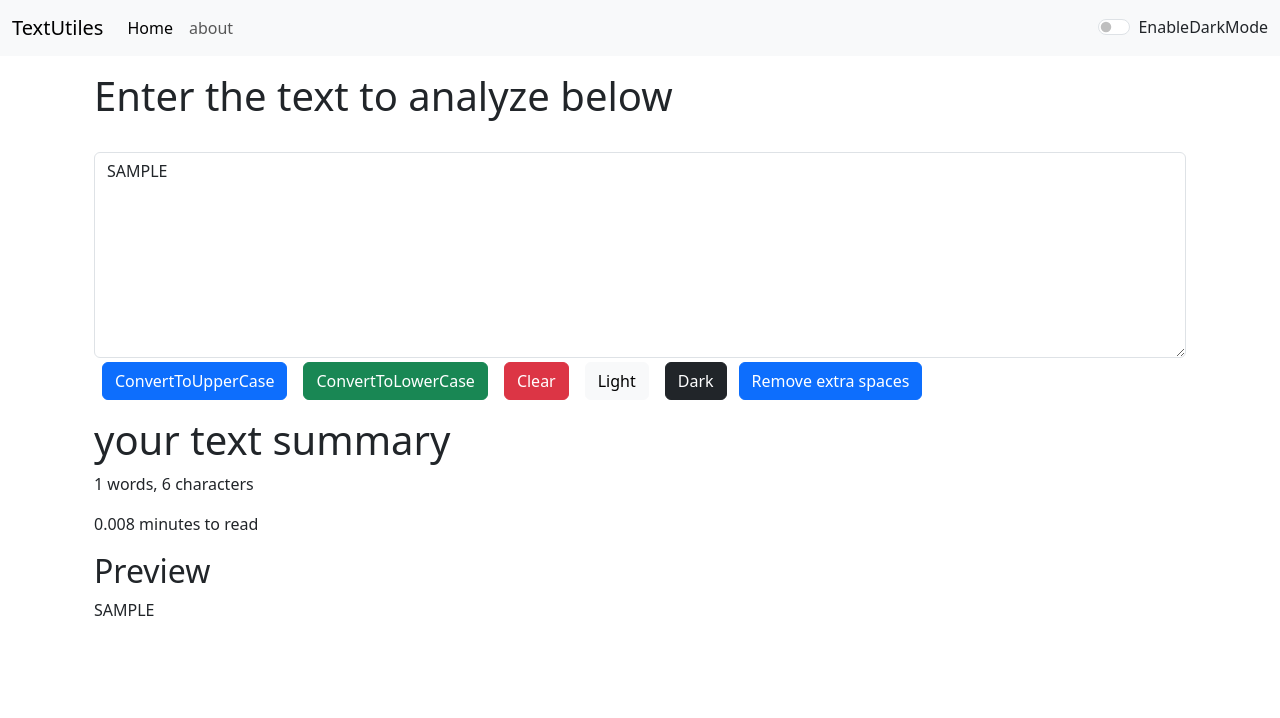
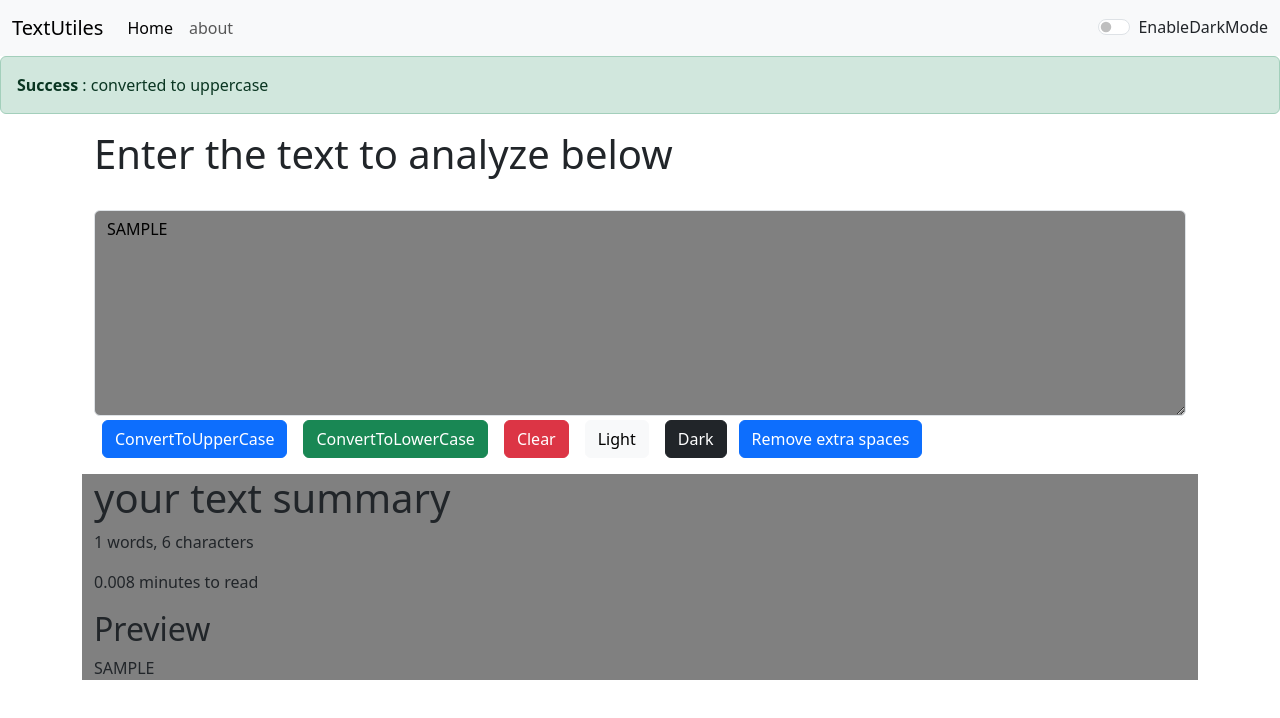
Before and after one commit to MohammedAzhar043/TextUtils, a React (Create React App) app: page / in a window 1280 px wide. Both pictures are taken after typing "Sample" into the empty fields and a click on the button "ConvertToUpperCase". Shown: the top 718 px of the page. Built offline with nearby package versions, Linux system fonts and the light colour scheme.

Commit message:
added new functinality named alert

```diff
--- a/src/App.js
+++ b/src/App.js
@@ -3,31 +3,48 @@ import "./Appa.css";
 // import About from "./components/About";
 import Navbar from "./components/Navbar";
 import TextForm from "./components/TextForm";
+import Alerts from "./components/Alerts";
 
 function App() {
+  const [alert, setAlert] = useState(null);
+  const [mode, setMode] = useState("light");
+  //whether the dark mode is enable or not
 
- const [mode,setMode]= useState('light');
- //whether the dark mode is enable or not
 
- const toggleMode =()=>{
-
-  if(mode==='dark'){
-    setMode('light');
-    document.body.style.backgroundColor='white';
-  }
-  else{
-    setMode('dark');
-    document.body.style.backgroundColor='grey';
+  const showAlert = (message,type) =>{
+    setAlert({
+      msg : message,
+      type : type
+    });
+    setTimeout(()=>{
+      setAlert(null);
+    },3000);
   }
 
- }
+  const toggleMode = () => {
+    if (mode === "dark") {
+      setMode("light");
+      document.body.style.backgroundColor = "white";
+      showAlert("light mode has been enabled","sucess");
+    } else {
+      setMode("dark");
+      document.body.style.backgroundColor = "grey";
+      showAlert("dark mode has been enabled","sucess");
+    }
+  };
 
- return (
+  return (
     <>
-      <Navbar title="TextUtiles" about="about" mode={mode} toggleMode={toggleMode}/>
+      <Navbar
+        title="TextUtiles"
+        about="about"
+        mode={mode}
+        toggleMode={toggleMode}
+      />
+      <Alerts alert={alert} />
       {/* <Navbar/> */}
       <div className="container my-3">
-        <TextForm heading="Enter the text to analyze below"/>
+        <TextForm heading="Enter the text to analyze below"  mode={mode} showAlert={showAlert} />
         {/* <About/> */}
       </div>
     </>
--- /dev/null
+++ b/src/components/Alerts.js
@@ -0,0 +1,17 @@
+import React from "react";
+
+export default function Alerts(props) {
+
+  const capitalize =(word) =>{
+        const lower = word.toLowerCase();
+        return lower.charAt(0).toUpperCase() +lower.slice(1);
+  }
+  return (
+   props.alert && <div>
+      <div className={`alert alert-${props.alert.type} alert-dismissible fade show`} role="alert">
+       <strong>{capitalize(props.alert.type)}</strong>  : {props.alert.msg}
+
+      </div>
+    </div>
+  );
+}
--- a/src/components/TextForm.js
+++ b/src/components/TextForm.js
@@ -5,17 +5,20 @@ export default function TextForm(props) {
     // console.log("uppercase was clicked"+ text);
     let newText = text.toUpperCase();
     setText(newText);
+    props.showAlert("converted to uppercase", "success");
   };
 
   const handleLowClick = () => {
     // console.log("lower was clicked"+ text);
     let newText = text.toLowerCase();
     setText(newText);
+    props.showAlert("converted to lowercase", "success");
   };
 
   const handleClearClick = () => {
     let newText = "";
     setText(newText);
+    props.showAlert("cleared all the texts", "success");
   };
   const handleOnChange = (event) => {
     // console.log("handleOnChange");
@@ -25,33 +28,36 @@ export default function TextForm(props) {
   const handleLightTheam = () => {
     document.querySelector("body").style.backgroundColor = "white";
     document.querySelector("body").style.color = "black";
+    props.showAlert("theme changed to light", "success");
   };
 
   const handleDarkTheam = () => {
     document.querySelector("body").style.backgroundColor = "black";
     document.querySelector("body").style.color = "white";
+    props.showAlert("theme changed to dark", "success");
   };
 
   const handleExtraSpaces = () => {
     let newText = text.split(/[ ]+/);
-    setText(newText.join(" "))
-}
+    setText(newText.join(" "));
+    props.showAlert("the extra spaces are removed", "success");
+  };
   // const handleCopy = () =>{
   //   document.getElementById('myBox');
   //   text.select();
   //   navigator.clipboard.writeText(text.value);
   // }
 
-
-
-
   const [text, setText] = useState("");
   //   text = "enter here";//wrong way to change the state
   //   setText("new text");//correct way
   return (
     <>
-      <div className="container" style={{background:props.mode==='light'?'dark':'light'}}>
-        <h1>{props.heading } </h1>
+      <div
+        className="container"
+        style={{ background: props.mode === "light" ? "dark" : "light" }}
+      >
+        <h1>{props.heading} </h1>
         <div className="mb-3">
           <label htmlFor="myBox" className="form-label"></label>
           <textarea
@@ -60,7 +66,10 @@ export default function TextForm(props) {
             id="myBox"
             rows="8"
             value={text}
-            style={{background:props.mode==='light'?'grey':'dark',color:props.mode==='black'?'light':'dark'}}
+            style={{
+              background: props.mode === "light" ? "grey" : "dark",
+              color: props.mode === "dark" ? "white" : "black",
+            }}
           />
           <button className="btn btn-primary mx-2" onClick={handleUpClick}>
             ConvertToUpperCase
@@ -80,19 +89,27 @@ export default function TextForm(props) {
           {/* <button className="btn btn-dark mx-2" onClick={handleCopy}>
             copy text
           </button> */}
-          <button className="btn btn-primary mx-1" onClick={handleExtraSpaces}>Remove extra spaces</button>
-
+          <button className="btn btn-primary mx-1" onClick={handleExtraSpaces}>
+            Remove extra spaces
+          </button>
         </div>
       </div>
 
-      <div className="container my-3" style={{background:props.mode==='light'?'grey':'dark'}}>
+      <div
+        className="container my-3"
+        style={{ background: props.mode === "light" ? "grey" : "dark" }}
+      >
         <h1>your text summary</h1>
         <p>
           {text.split(" ").length} words, {text.length} characters
         </p>
         <p>{0.008 * text.split(" ").length} minutes to read</p>
         <h2>Preview</h2>
-        <p>{text.length>0?text:"enter some thing in the text box to preview it"}</p>
+        <p>
+          {text.length > 0
+            ? text
+            : "enter some thing in the text box to preview it"}
+        </p>
       </div>
     </>
   );
```
